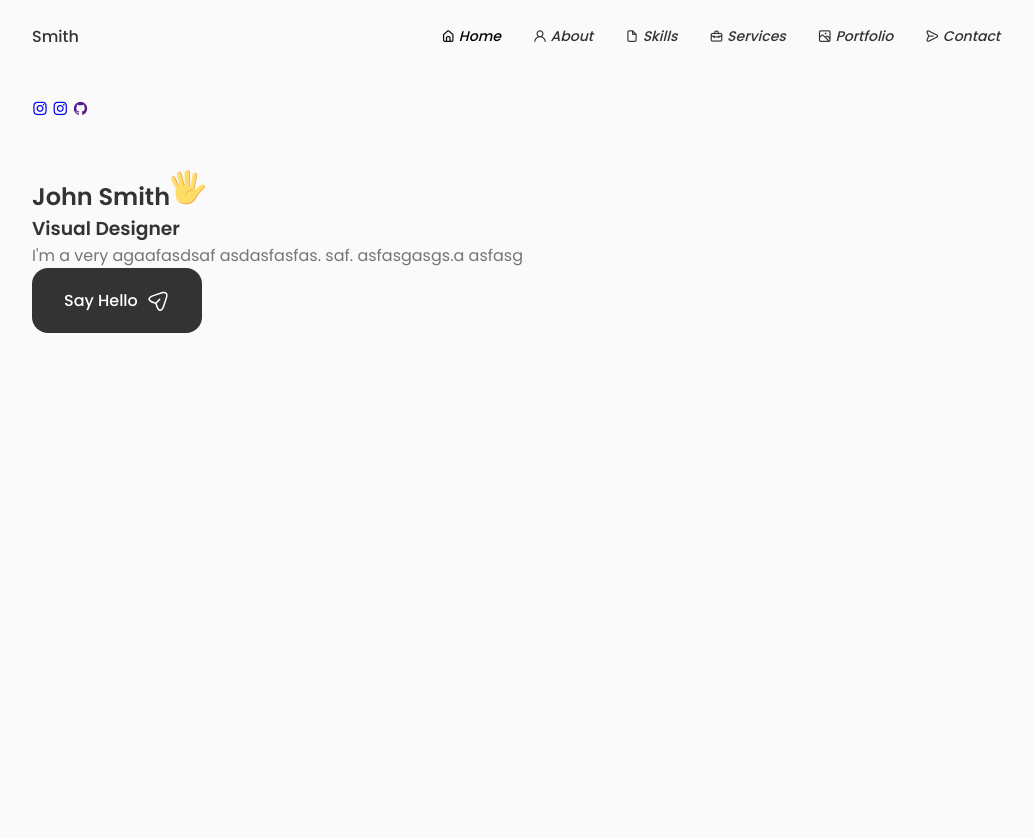
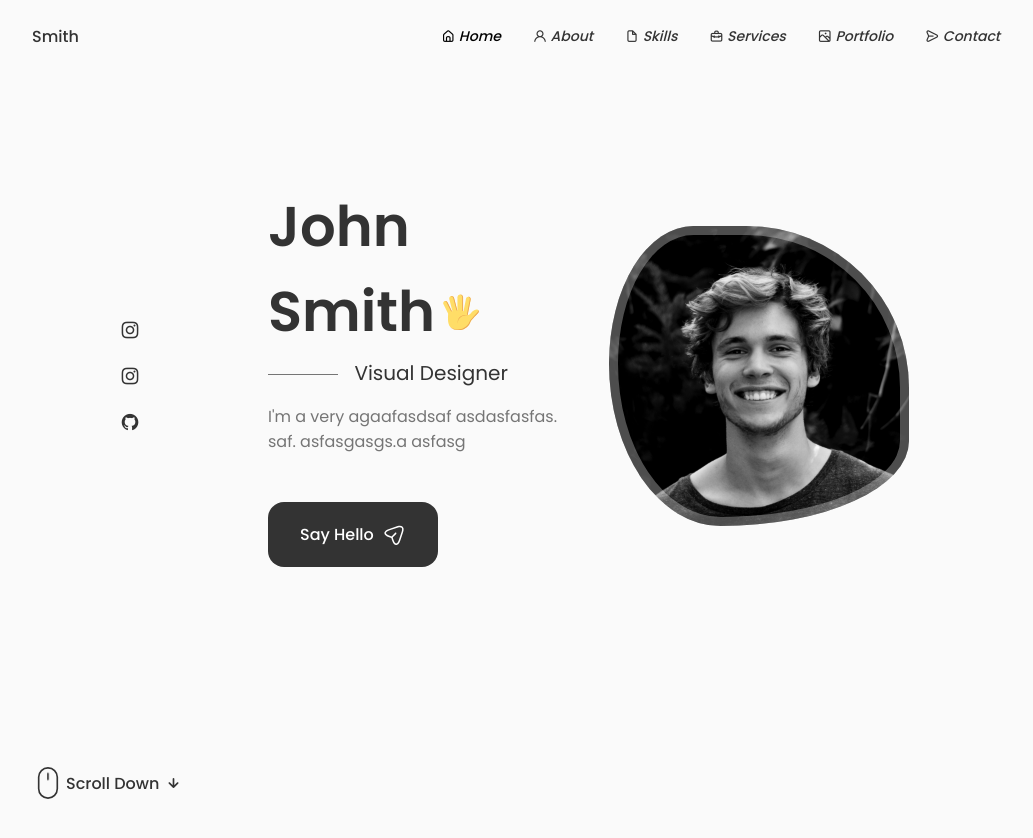
Before and after one commit to krishnaink/Portfolio, a React (Create React App) app: page / in a window 1280 px wide. Shown: the whole page, without its empty margins (124-1157 px from the left). Before the commit the page ends 800 px from the top, so only its background shows below. Built offline with nearby package versions, Linux system fonts and the light colour scheme.

Commit message:
Finish home component

```diff
--- a/src/components/home/Data.jsx
+++ b/src/components/home/Data.jsx
@@ -11,7 +11,7 @@
                   viewBox="0 0 48 48"
                   fill="none"
                   xmlns="http://www.w3.org/2000/svg"
-                  class="home__hand"
+                  className="home__hand"
                 >
                   <path
                     d="M25.4995 32.0305L31.3495 33.1555L36.1495 8.48051C36.4495 6.83051 35.3995 5.18051 33.8245 4.88051C32.1745 4.58051 30.5995 5.70551 30.2995 7.35551L25.4995 32.0305Z"
@@ -60,7 +60,7 @@
         <a href="#contact" className="button button--flex">
             Say Hello
             <svg
-                  class="button__icon"
+                  className="button__icon"
                   xmlns="http://www.w3.org/2000/svg"
                   width="24"
                   height="24"
--- a/src/components/home/Home.jsx
+++ b/src/components/home/Home.jsx
@@ -2,19 +2,21 @@
 import "./home.css"
 import Social from "./Social"
 import Data from "./Data"
+import ScrollDown from './ScrollDown'
 
 
 const Home = () => {
   return (
     <section className="home section" id="home">
-        <div className="home_container container grid">
-            <div className="home_content grid">
+        <div className="home__container container grid">
+            <div className="home__content grid">
                 <Social/>
 
                 <div className="home__img"></div>
 
                 <Data/>
             </div>
+            <ScrollDown/>
         </div>
     </section>
 
--- /dev/null
+++ b/src/components/home/ScrollDown.jsx
@@ -0,0 +1,50 @@
+import React from 'react'
+
+const ScrollDown = () => {
+  return (
+    <div className="home__scroll">
+        <a href="#about" className="home__scroll-button button--flex">
+            <svg
+                    width="32px"
+                    height="32px"
+                    className="home__scroll-mouse"
+                    viewBox="0 0 247 390"
+                    version="1.1"
+                    xmlns="http://www.w3.org/2000/svg"
+                    xmlnsXlink="http://www.w3.org/1999/xlink"
+                    style={{
+                        fillRule: "evenodd",
+                        clipRule: "evenodd",
+                        strokeLinecap: "round",
+                        strokeLinejoin: "round",
+                        strokeMiterlimit: "1.5",
+                        }}
+                >
+                    <path
+                    className="wheel"
+                    d="M123.359,79.775l0,72.843"
+                    style={{
+                        fill: "none",
+                        stroke: "var(--title-color)",
+                        strokeWidth: "20px",
+                    }}
+
+                    ></path>
+                    <path
+                    id="mouse"
+                    d="M236.717,123.359c0,-62.565 -50.794,-113.359 -113.358,-113.359c-62.565,0 -113.359,50.794 -113.359,113.359l0,143.237c0,62.565 50.794,113.359 113.359,113.359c62.564,0 113.358,-50.794 113.358,-113.359l0,-143.237Z"
+                    style={{
+                        fill: "none",
+                        stroke: "var(--title-color)",
+                        strokeWidth: "20px",
+                    }}
+                    ></path>
+            </svg>
+            <span className="home__scroll-name">Scroll Down</span>
+            <i className="uil uil-arrow-down home__scroll-arrow"></i>
+        </a>
+    </div>
+  )
+}
+
+export default ScrollDown
--- a/src/components/home/Social.jsx
+++ b/src/components/home/Social.jsx
@@ -3,16 +3,16 @@
 const Social = () => {
   return (
     <div className="home__social">
-        <a href="https://www.github.com/" className="home__social-icon" target="_blank">
-            <i class="uil uil-instagram"> </i>
+        <a href="https://www.instagram.com/" className="home__social-icon" target="_blank">
+            <i className="uil uil-instagram"> </i>
         </a>
 
         <a href="https://www.instagram.com/" className="home__social-icon" target="_blank">
-            <i class="uil uil-instagram"> </i>
+            <i className="uil uil-instagram"> </i>
         </a>
 
-        <a href="" className="https://www.instagram.com/" target="_blank">
-            <i class="uil uil-github"> </i>
+        <a href="https://www.github.com/" className="home__social-icon" target="_blank">
+            <i className="uil uil-github"> </i>
         </a>
 
     </div>
--- a/src/components/home/home.css
+++ b/src/components/home/home.css
@@ -0,0 +1,202 @@
+.home__container {
+    row-gap: 7rem;
+}
+
+.home__content {
+    grid-template-columns: 116px repeat(2, 1fr);
+    padding: 5.5rem;
+    column-gap: 2rem;
+    align-items: center;
+}
+
+.home__social {
+    display: grid;
+    grid-template-columns: max-content;
+    row-gap: 1rem;
+}
+
+.home__social-icon {
+    font-size: 1.25rem;
+    color: var(--title-color);
+}
+
+.home__social-icon:hover {
+    color: var(--title-color-dark);
+}
+
+.home__title {
+    font-size: var(--big-font-size);
+    margin-bottom: var(--mb-0-25);
+}
+
+.home__hand {
+    width: 38px;
+    height: 38px;
+    margin-left: 0.4rem;
+}
+
+.home__subtitle {
+    position: relative;
+    font-size: var(--h3-font-size);
+    padding-left: 5.4rem;
+    font-weight: var(--font-normal);
+    margin-bottom: var(--mb-1);
+}
+
+.home__subtitle::before {
+    content: '';
+    position: absolute;
+    width: 70px;
+    height: 1px;
+    background-color: var(--text-color);
+    left: 0;
+    top: 1rem;
+}
+
+.home__description {
+    max-width: 400px;
+    margin-bottom: var(--mb-3);
+}
+
+.home__img {
+    background: url(/src/assets/profile.jpg);
+    background-repeat: no-repeat;
+    background-position: center;
+    background-size: cover;
+    box-shadow: inset 0 0 0 9px rgb(255 255 255 / 30%);
+    order: 1;
+    justify-self: center;
+    width: 300px;
+    height: 300px;
+    animation: profile__animate 8s ease-in-out infinite 1s;
+}
+
+@keyframes profile__animate {
+    0% {
+        border-radius: 60% 40% 30% 70%/60% 30% 70% 40%;
+    }
+    50% {
+        border-radius: 30% 60% 70% 40%/50% 60% 30% 60%;
+    }
+    100% {
+        border-radius: 60% 40% 30% 70%/60% 30% 70% 40%;
+    }
+}
+
+.home__scroll {
+    margin-left: 9.25 rem;
+}
+
+.wheel {
+    animation: scroll 2s ease infinite;
+}
+
+@keyframes scroll {
+    0% {
+        transform: translateY(0);
+    }
+
+    30% {
+        transform: translateY(3.75rem);
+    }
+}
+
+.home__scroll-name {
+    color: var(--title-color);
+    font-weight: var(--font-medium);
+    margin-right: var(--mb-0-25);
+    margin-left: 2px;
+}
+
+.home__scroll-arrow {
+    font-size: 1.25rem;
+    color: var(--title-color);
+}
+
+ /*=============== BREAKPOINTS ===============*/
+  /* For large devices */
+  @media screen and (max-width: 992px) {
+    .home__content {
+        grid-template-columns: 100px repeat(2, 1fr);
+        column-gap: 1.25rem;
+    }
+
+    .home__hand {
+        width: 26px;
+        height: 26px;
+    }
+
+    .home__subtitle {
+        padding-left: 3.75rem;
+        margin-bottom: var(--mb-1);
+    }
+
+    .home__subtitle {
+        padding-left: 3.75rem;
+        margin-bottom: var(--mb-1);
+    }
+
+    .home__subtitle::before {
+        width: 42px;
+        top: 0.8rem
+    }
+
+    .home__description {
+        max-width: initial;
+        margin-bottom: var(--mb-2-25);
+    }
+
+    .home__img {
+        width: 250px;
+        height: 250px;
+        box-shadow: inset 0 0 0 8px rgb(255 255 255 / 30%);
+    }
+
+    .home__scroll {
+        margin-left: 7.5rem;
+    }
+
+  }
+
+  /* For medium devices */
+  @media screen and (max-width: 768px) {
+    .home__content {
+        grid-template-columns: 0.5fr, 3fr;
+        padding-top: 3.5rem;
+    }
+
+    .home__img {
+        order: initial;
+        justify-self: initial;
+    }
+
+    .home__data {
+        grid-column: 1/3;
+    }
+
+    .home__img {
+        box-shadow: inset 0 0 0 6px rgb(255 255 255 / 30%);
+        width: 200px;
+        height: 200px;
+    }
+
+    .home__scroll {
+        display: none;
+    }
+
+  }
+
+
+  /* For small devices */
+  @media screen and (max-width: 350px) {
+    .home__img {
+        width: 180px;
+        height: 180px;
+    }
+
+    .home__hand {
+        width: 22px;
+        height: 22px;
+    }
+
+  }
```
